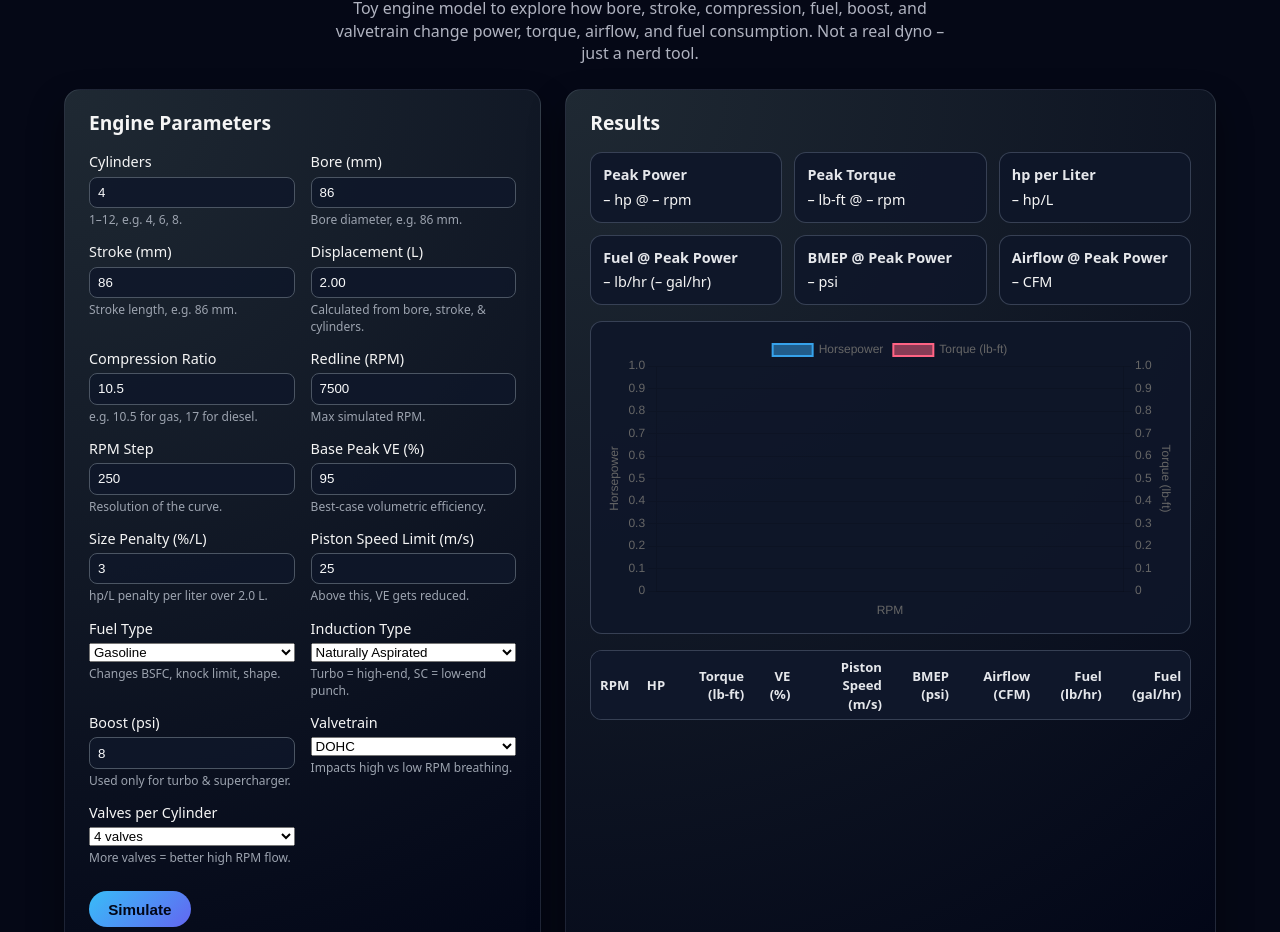
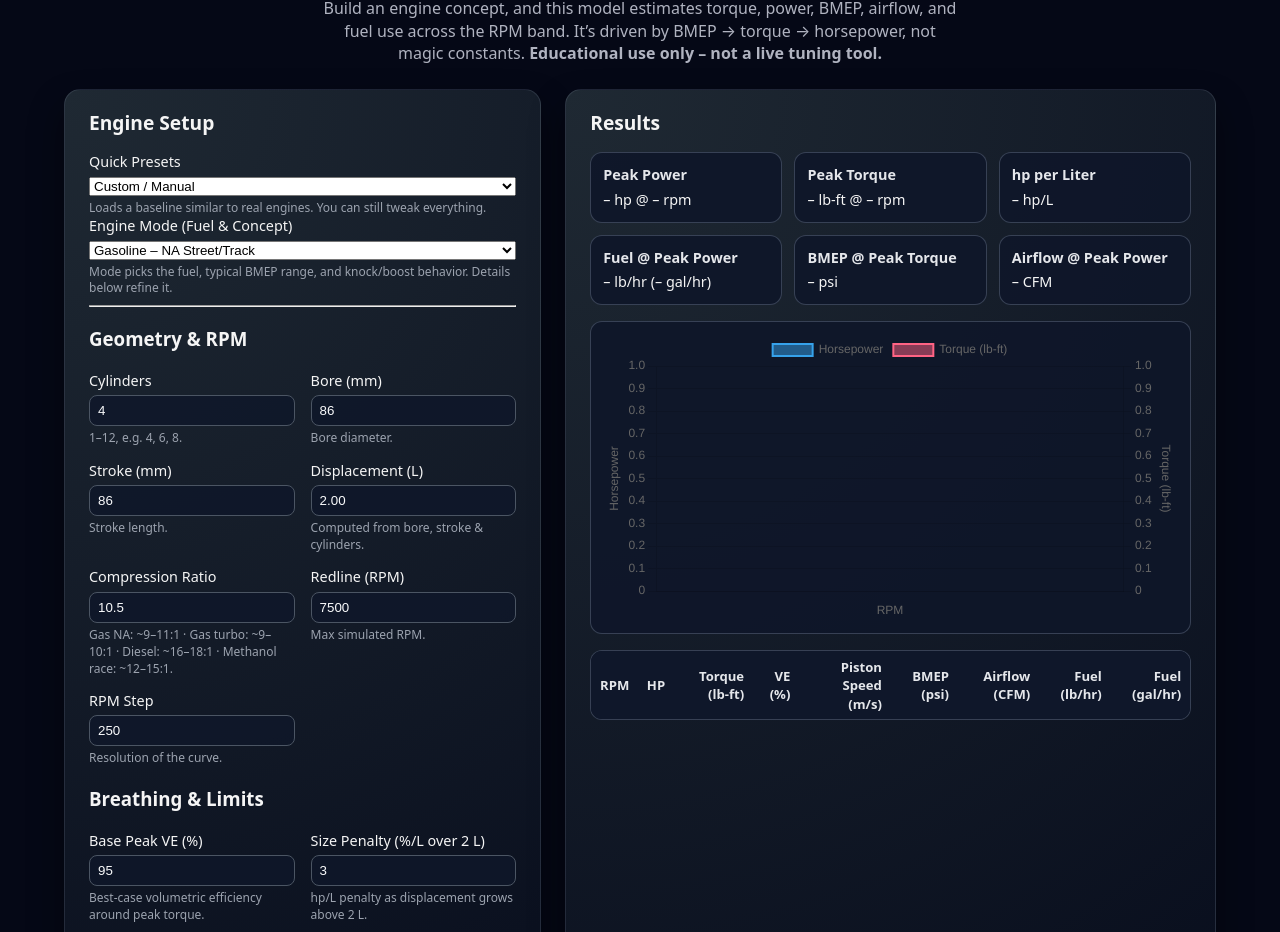
Before and after one commit to justinfry108-ai/engine-fun, a plain HTML site: page index.html in a window 1280 px wide. Shown: the part 114-1046 px from the top of the page. Drawn offline with nearby package versions, Linux system fonts and the light colour scheme.

Commit message:
Update index.html

```diff
--- a/index.html
+++ b/index.html
@@ -2,57 +2,93 @@
 <html lang="en">
 <head>
   <meta charset="UTF-8" />
-  <title>Simple Engine Power Simulator v3</title>
+  <title>Engine Simulator – BMEP-Based Toy Dyno</title>
   <meta name="viewport" content="width=device-width, initial-scale=1" />
   <link rel="stylesheet" href="styles.css" />
-  <!-- Chart.js CDN -->
+  <!-- Chart.js -->
   <script src="https://cdn.jsdelivr.net/npm/chart.js"></script>
 </head>
 <body>
   <div class="app">
     <header class="app-header">
-      <h1>Simple Engine Power Simulator v3</h1>
+      <h1>Engine Simulator – BMEP-Based Toy Dyno</h1>
       <p>
-        Toy engine model to explore how bore, stroke, compression, fuel, boost, and valvetrain
-        change power, torque, airflow, and fuel consumption. Not a real dyno – just a nerd tool.
+        Build an engine concept, and this model estimates torque, power, BMEP, airflow, and fuel use
+        across the RPM band. It’s driven by BMEP → torque → horsepower, not magic constants.
+        <strong>Educational use only – not a live tuning tool.</strong>
       </p>
     </header>
 
     <main class="app-main">
-      <!-- INPUT PANEL -->
+      <!-- INPUT SIDE -->
       <section class="panel panel-input">
-        <h2>Engine Parameters</h2>
+        <h2>Engine Setup</h2>
+
+        <!-- PRESETS -->
+        <div class="form-group">
+          <label for="presetSelect">Quick Presets</label>
+          <select id="presetSelect">
+            <option value="custom" selected>Custom / Manual</option>
+            <option value="k20c1">Honda K20C1 – 2.0T</option>
+            <option value="k24z7">Honda K24Z7 – 2.4 NA</option>
+            <option value="coyote50">Ford Coyote 5.0 – NA</option>
+            <option value="ls3">GM LS3 6.2 – NA</option>
+            <option value="l15b7">Honda L15B7 – 1.5T</option>
+            <option value="cummins67">6.7L Turbo Diesel</option>
+          </select>
+          <small>Loads a baseline similar to real engines. You can still tweak everything.</small>
+        </div>
+
         <form id="engine-form">
+          <!-- MODE FIRST -->
+          <div class="form-group">
+            <label for="engineMode">Engine Mode (Fuel & Concept)</label>
+            <select id="engineMode">
+              <option value="gas_na" selected>Gasoline – NA Street/Track</option>
+              <option value="gas_turbo">Gasoline – Turbo Street/Track</option>
+              <option value="gas_sc">Gasoline – Supercharged</option>
+              <option value="diesel_turbo">Diesel – Turbo Truck/Fleet</option>
+              <option value="methanol_race">Methanol – Race (NA/Turbo)</option>
+            </select>
+            <small>
+              Mode picks the fuel, typical BMEP range, and knock/boost behavior. Details below refine it.
+            </small>
+          </div>
+
+          <hr />
+
+          <h3>Geometry & RPM</h3>
           <div class="grid">
-            <!-- Geometry & RPM -->
             <div class="form-group">
               <label for="cylinders">Cylinders</label>
-              <input id="cylinders" type="number" step="1" min="1" value="4" />
+              <input id="cylinders" type="number" min="1" step="1" value="4" />
               <small>1–12, e.g. 4, 6, 8.</small>
             </div>
 
             <div class="form-group">
               <label for="boreMm">Bore (mm)</label>
               <input id="boreMm" type="number" step="0.1" min="40" value="86" />
-              <small>Bore diameter, e.g. 86 mm.</small>
+              <small>Bore diameter.</small>
             </div>
 
             <div class="form-group">
               <label for="strokeMm">Stroke (mm)</label>
               <input id="strokeMm" type="number" step="0.1" min="40" value="86" />
-              <small>Stroke length, e.g. 86 mm.</small>
+              <small>Stroke length.</small>
             </div>
 
             <div class="form-group">
               <label for="displacementL">Displacement (L)</label>
               <input id="displacementL" type="number" step="0.01" value="2.00" readonly />
-              <small>Calculated from bore, stroke, &amp; cylinders.</small>
+              <small>Computed from bore, stroke & cylinders.</small>
             </div>
 
             <div class="form-group">
               <label for="compressionRatio">Compression Ratio</label>
-              <input id="compressionRatio" type="number" step="0.1" min="6" max="20" value="10.5" />
-              <small>e.g. 10.5 for gas, 17 for diesel.</small>
+              <input id="compressionRatio" type="number" step="0.1" min="6" max="25" value="10.5" />
+              <small>
+                Gas NA: ~9–11:1 · Gas turbo: ~9–10:1 · Diesel: ~16–18:1 · Methanol race: ~12–15:1.
+              </small>
             </div>
 
             <div class="form-group">
@@ -66,72 +102,66 @@
               <input id="rpmStep" type="number" step="100" min="100" value="250" />
               <small>Resolution of the curve.</small>
             </div>
+          </div>
 
-            <!-- Breathing / VE -->
+          <h3>Breathing & Limits</h3>
+          <div class="grid">
             <div class="form-group">
               <label for="vePeak">Base Peak VE (%)</label>
               <input id="vePeak" type="number" step="1" min="60" max="130" value="95" />
-              <small>Best-case volumetric efficiency.</small>
+              <small>Best-case volumetric efficiency around peak torque.</small>
             </div>
 
             <div class="form-group">
-              <label for="sizePenalty">Size Penalty (%/L)</label>
+              <label for="sizePenalty">Size Penalty (%/L over 2 L)</label>
               <input id="sizePenalty" type="number" step="0.5" min="0" max="10" value="3" />
-              <small>hp/L penalty per liter over 2.0 L.</small>
+              <small>hp/L penalty as displacement grows above 2 L.</small>
             </div>
 
             <div class="form-group">
               <label for="pistonSpeedLimit">Piston Speed Limit (m/s)</label>
               <input id="pistonSpeedLimit" type="number" step="1" min="15" value="25" />
-              <small>Above this, VE gets reduced.</small>
+              <small>Above this, torque is reduced for stress & friction.</small>
             </div>
+          </div>
 
-            <!-- Fuel & Induction -->
+          <h3>Induction & Valvetrain</h3>
+          <div class="grid">
             <div class="form-group">
-              <label for="fuelType">Fuel Type</label>
-              <select id="fuelType">
-                <option value="gasoline">Gasoline</option>
-                <option value="diesel">Diesel</option>
-                <option value="methanol">Methanol</option>
-              </select>
-              <small>Changes BSFC, knock limit, shape.</small>
+              <label for="boostPsi">Boost (psi)</label>
+              <input id="boostPsi" type="number" step="0.5" min="0" value="8" />
+              <small>
+                Used for turbo/supercharged modes. NA gas ignores this. Diesel & methanol use it when turbo.
+              </small>
             </div>
 
             <div class="form-group">
-              <label for="inductionType">Induction Type</label>
-              <select id="inductionType">
-                <option value="na">Naturally Aspirated</option>
-                <option value="turbo">Turbocharger</option>
-                <option value="supercharger">Supercharger</option>
+              <label for="methanolInduction">Methanol Induction (only used in Methanol mode)</label>
+              <select id="methanolInduction">
+                <option value="na" selected>NA</option>
+                <option value="turbo">Turbo</option>
               </select>
-              <small>Turbo = high-end, SC = low-end punch.</small>
+              <small>Methanol mode can be NA or turbo; other modes ignore this.</small>
             </div>
 
             <div class="form-group">
-              <label for="boostPsi">Boost (psi)</label>
-              <input id="boostPsi" type="number" step="0.5" min="0" value="8" />
-              <small>Used only for turbo &amp; supercharger.</small>
-            </div>
-
-            <!-- Valvetrain -->
-            <div class="form-group">
-              <label for="valvetrainType">Valvetrain</label>
+              <label for="valvetrainType">Valvetrain (gas modes)</label>
               <select id="valvetrainType">
                 <option value="pushrod">Pushrod (OHV)</option>
                 <option value="sohc">SOHC</option>
                 <option value="dohc" selected>DOHC</option>
               </select>
-              <small>Impacts high vs low RPM breathing.</small>
+              <small>Affects power curve shape in gasoline modes. Diesels mostly ignore this.</small>
             </div>
 
             <div class="form-group">
-              <label for="valvesPerCyl">Valves per Cylinder</label>
+              <label for="valvesPerCyl">Valves per Cylinder (gas modes)</label>
               <select id="valvesPerCyl">
                 <option value="2">2 valves</option>
                 <option value="3">3 valves</option>
                 <option value="4" selected>4 valves</option>
               </select>
-              <small>More valves = better high RPM flow.</small>
+              <small>More valves = better high-RPM breathing in gas engines.</small>
             </div>
           </div>
 
@@ -141,7 +171,7 @@
         <div id="warnings" class="warnings"></div>
       </section>
 
-      <!-- OUTPUT PANEL -->
+      <!-- OUTPUT SIDE -->
       <section class="panel panel-output">
         <h2>Results</h2>
 
@@ -163,7 +193,7 @@
             <p><span id="fuelPeakLb">–</span> lb/hr (<span id="fuelPeakGal">–</span> gal/hr)</p>
           </div>
           <div class="summary-item">
-            <h3>BMEP @ Peak Power</h3>
+            <h3>BMEP @ Peak Torque</h3>
             <p><span id="bmepPeakPsi">–</span> psi</p>
           </div>
           <div class="summary-item">
@@ -201,7 +231,9 @@
 
     <footer class="app-footer">
       <p>
-        Educational toy model only. Don’t tune your real engine off this. Yet 😏
+        This is a simplified BMEP-based simulation. It can be useful for learning and rough planning,
+        but <strong>do not</strong> set timing, fueling, or boost on a real engine purely from this tool.
+        Always use proper logging, wideband data, and dyno tuning.
       </p>
     </footer>
   </div>
```
